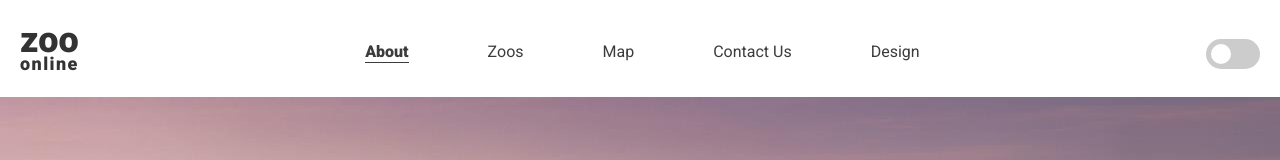
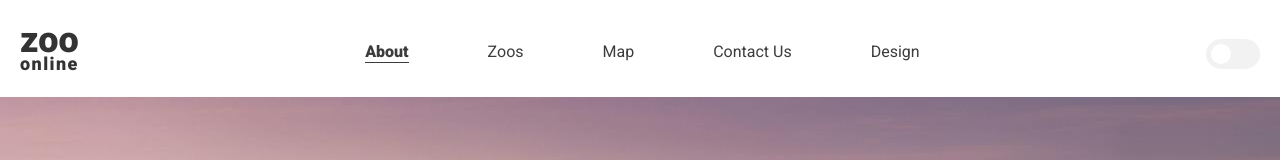
Before and after one commit to ivan-kuhta/ivan-kuhta-JSFE2021Q1, a plain HTML site: page online-zoo/index.html in a window 1280 px wide. Shown: the top 160 px of the page. Drawn offline with Linux system fonts and the light colour scheme; a script that the page names is missing; files whose address does not match are found by name.

Commit message:
refactor: change color swither

```diff
--- a/online-zoo/index.css
+++ b/online-zoo/index.css
@@ -428,7 +428,7 @@ input[type="email"] {
   left: 0;
   right: 0;
   bottom: 0;
-  background-color: #ccc;
+  background-color: #F2F2F2;
   -webkit-transition: .4s;
   -o-transition: .4s;
   transition: .4s;
--- a/online-zoo/pages/about/about.css
+++ b/online-zoo/pages/about/about.css
@@ -428,7 +428,7 @@ input[type="email"] {
   left: 0;
   right: 0;
   bottom: 0;
-  background-color: #ccc;
+  background-color: #F2F2F2;
   -webkit-transition: .4s;
   -o-transition: .4s;
   transition: .4s;
--- a/online-zoo/pages/map/map.css
+++ b/online-zoo/pages/map/map.css
@@ -427,7 +427,7 @@ input[type="email"] {
   left: 0;
   right: 0;
   bottom: 0;
-  background-color: #ccc;
+  background-color: #F2F2F2;
   -webkit-transition: .4s;
   -o-transition: .4s;
   transition: .4s;
--- a/online-zoo/pages/zoos/zoos.css
+++ b/online-zoo/pages/zoos/zoos.css
@@ -427,7 +427,7 @@ input[type="email"] {
   left: 0;
   right: 0;
   bottom: 0;
-  background-color: #ccc;
+  background-color: #F2F2F2;
   -webkit-transition: .4s;
   -o-transition: .4s;
   transition: .4s;
```
